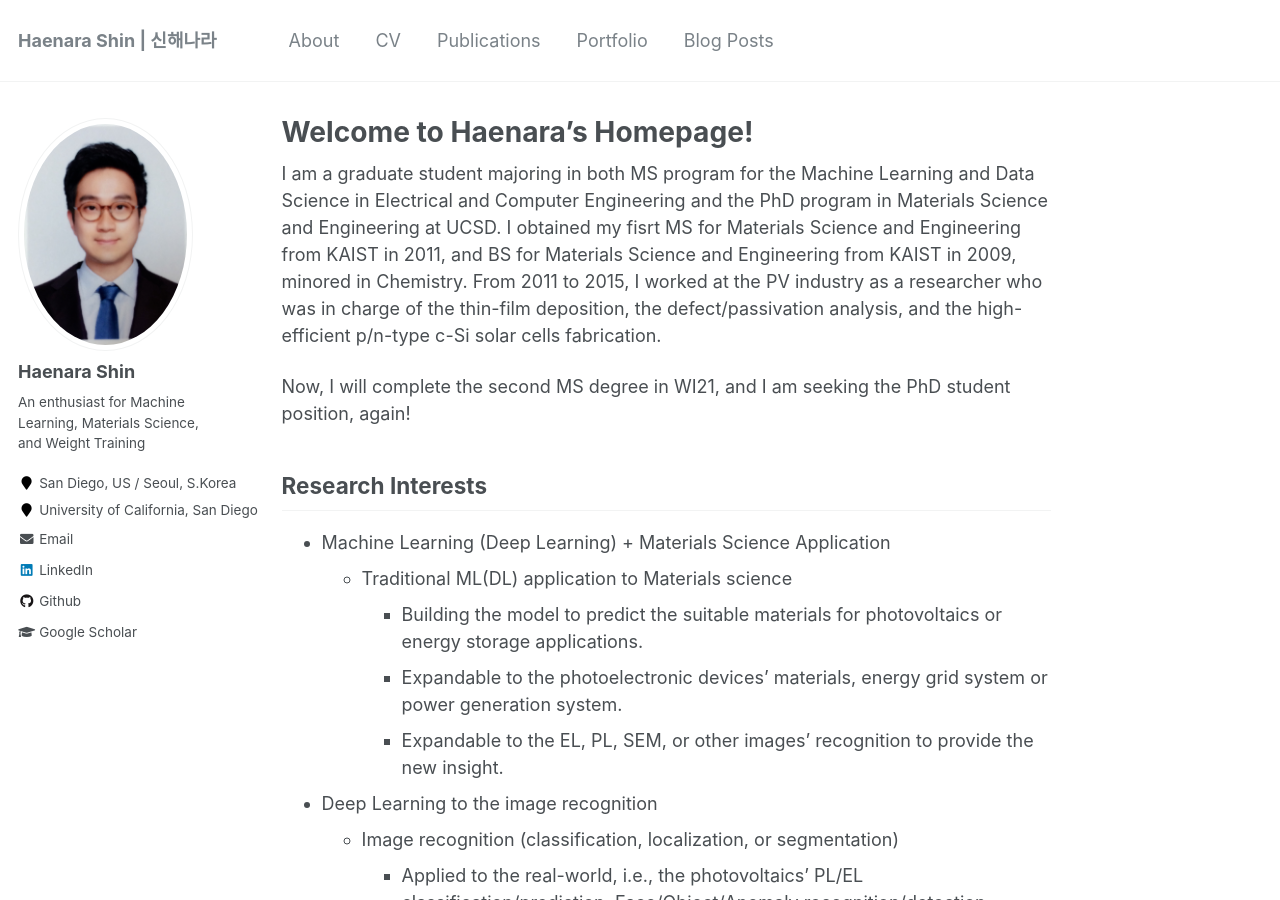
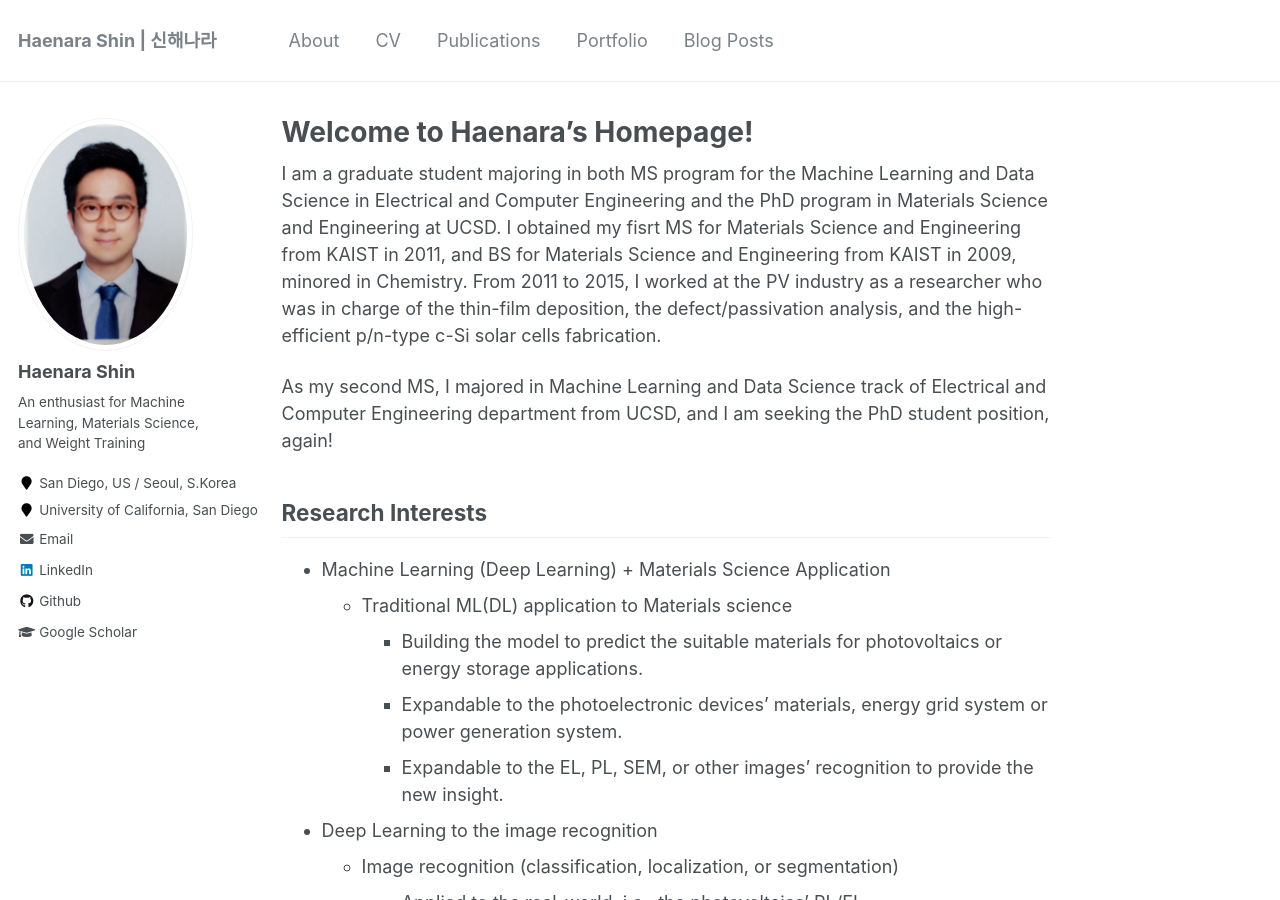
Before and after one commit to haenara-shin/haenara-shin.github.io, a Jekyll site: the page built from _pages/about.md, in a window 1280 px wide and 900 px high. Built offline with Jekyll 4.4.1, drawn with Linux system fonts in a browser that asks for light colours.

Commit message:
Update about.md

```diff
--- a/_pages/about.md
+++ b/_pages/about.md
@@ -10,7 +10,7 @@ redirect_from:
 
 I am a graduate student majoring in both MS program for the Machine Learning and Data Science in Electrical and Computer Engineering and the PhD program in Materials Science and Engineering at UCSD. I obtained my fisrt MS for Materials Science and Engineering from KAIST in 2011, and BS for Materials Science and Engineering from KAIST in 2009, minored in Chemistry. From 2011 to 2015, I worked at the PV industry as a researcher who was in charge of the thin-film deposition, the defect/passivation analysis, and the high-efficient p/n-type c-Si solar cells fabrication.
 
-Now, I will complete the second MS degree in WI21, and I am seeking the PhD student position, again!
+As my second MS, I majored in Machine Learning and Data Science track of Electrical and Computer Engineering department from UCSD, and I am seeking the PhD student position, again!
 
 Research Interests
 ------
```
